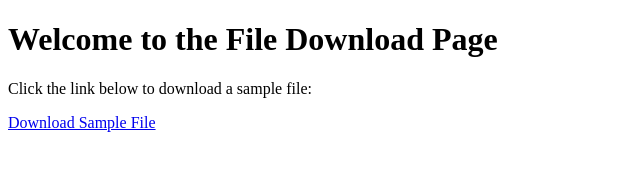
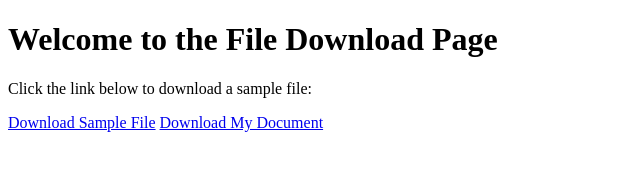
Before and after one commit to mypageofapp/mypageofapp.github.io, a plain HTML site: page index.html in a window 1280 px wide. Shown: the whole page, without its empty margins (0-640 px from the left). Drawn offline with Linux system fonts and the light colour scheme.

Commit message:
Update index.html

```diff
--- a/index.html
+++ b/index.html
@@ -8,5 +8,9 @@
     <h1>Welcome to the File Download Page</h1>
     <p>Click the link below to download a sample file:</p>
     <a href="sample.txt" download>Download Sample File</a>
+
+
+    <a href="mydocument.pdf" download>Download My Document</a>
+
 </body>
 </html>
```
